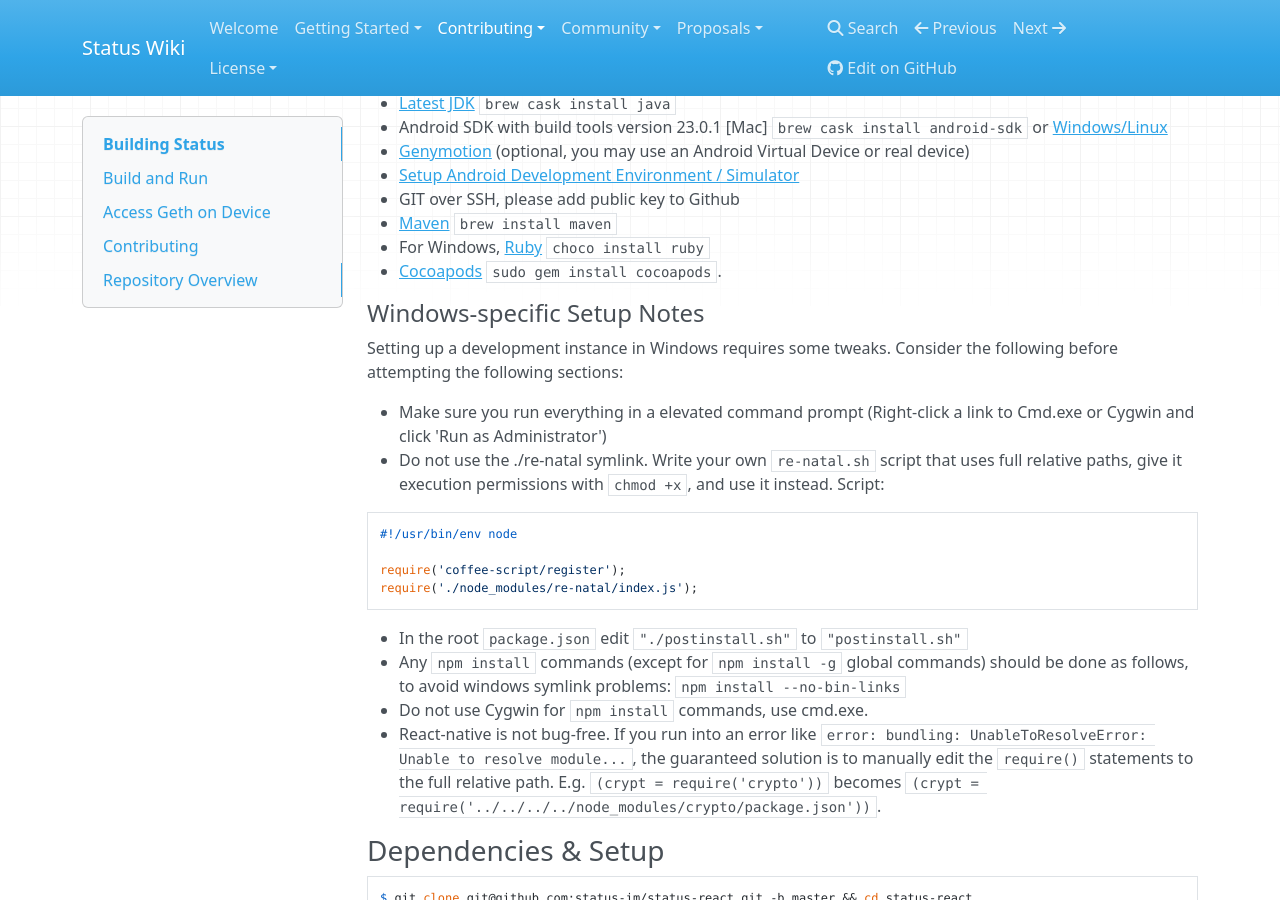
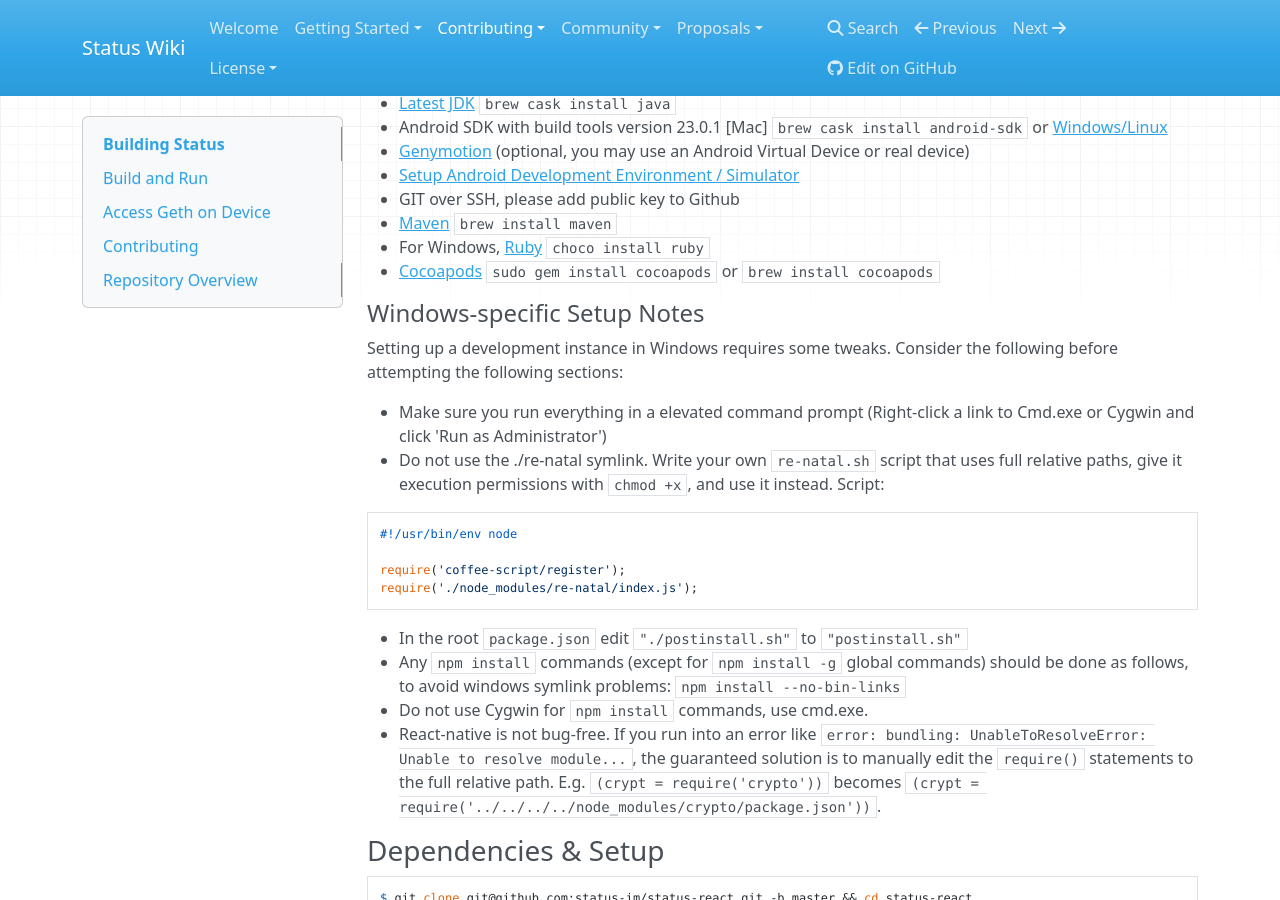
Before and after one commit to status-im/wiki.status.im, an MkDocs documentation site: the page built from docs/contributing/development/building-status.md, in a window 1280 px wide and 900 px high, scrolled down 371 px. Built offline with MkDocs 1.6.1, drawn with Linux system fonts in a browser that asks for light colours; nearby versions of some CDN libraries; old or Windows-style settings are respelled for this version of MkDocs.

Commit message:
Update building-status.md
add alternative `cocoapods` installation option for macos

```diff
--- a/docs/contributing/development/building-status.md
+++ b/docs/contributing/development/building-status.md
@@ -19,7 +19,7 @@ This guide is written with OS X in mind.
 - GIT over SSH, please add public key to Github
 - [Maven](https://maven.apache.org/install.html) `brew install maven`
 - For Windows, [Ruby](https://www.ruby-lang.org/en/) `choco install ruby`
-- [Cocoapods](https://cocoapods.org) `sudo gem install cocoapods`.
+- [Cocoapods](https://cocoapods.org) `sudo gem install cocoapods` or `brew install cocoapods`
 
 #### Windows-specific Setup Notes
 Setting up a development instance in Windows requires some tweaks. Consider the following before attempting the following sections:
```
